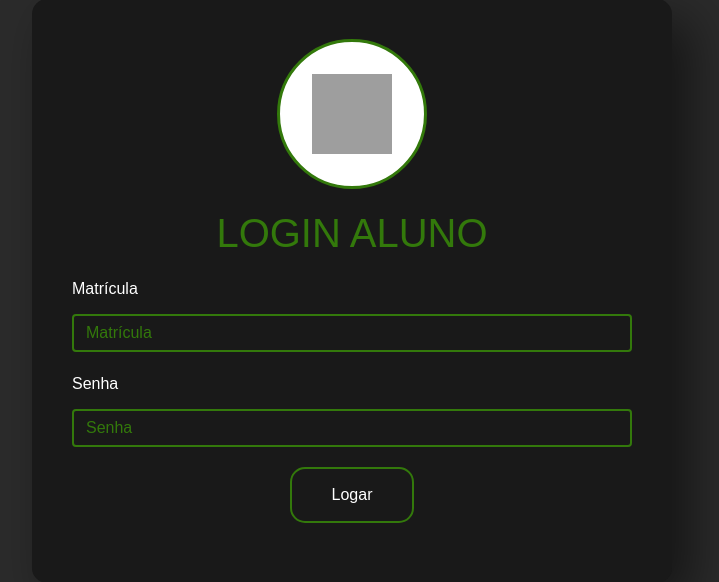
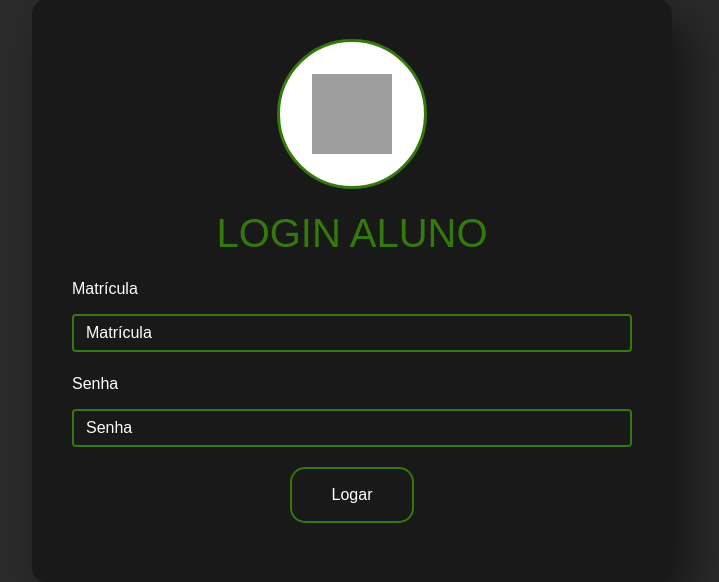
Before and after one commit to thidoa/refeitorio, a Django app: page /login/aluno/ in a window 1280 px wide. Shown: the part 109-691 px from the top of the page, without its empty margins (288-1007 px from the left). Run offline with Django 4.2, Linux system fonts and the light colour scheme; some libraries are stand-ins or nearby versions; grey boxes are pictures that could not be loaded.

Commit message:
Mudei a cor do texto

```diff
--- a/refeitorio/static/css/login.css
+++ b/refeitorio/static/css/login.css
@@ -53,7 +53,7 @@ body {
     display: block;
     margin: 5px auto 20px auto;
     border: 2px solid #33790b;
-    color: #33790b;
+    color: #fff;
     transition: 0.25s;
 }
 
@@ -62,7 +62,7 @@ body {
 }
 
 .box input::placeholder {
-    color: #33790b;
+    color: #fff;
 }
 
 .box input:focus {
```
